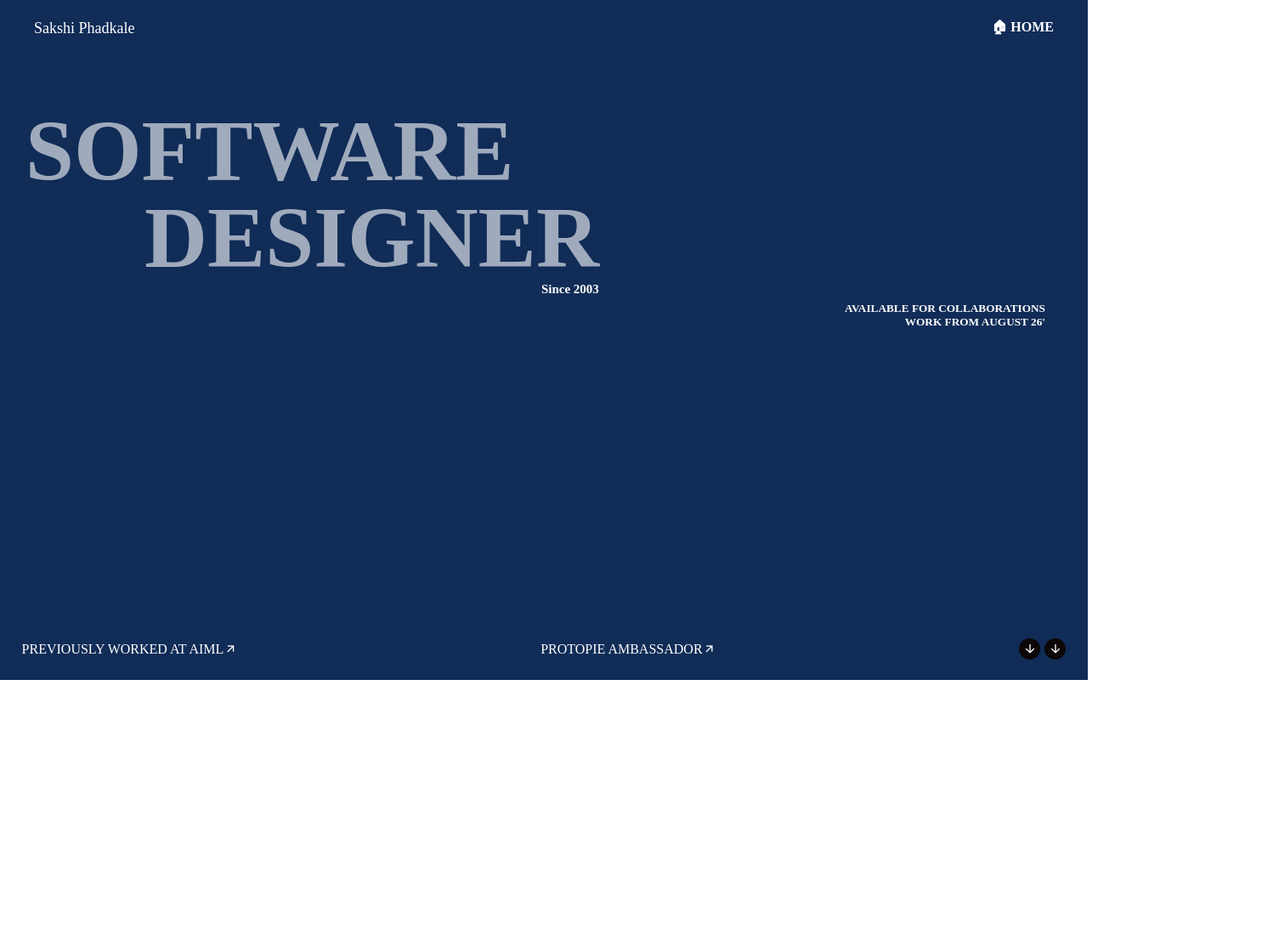
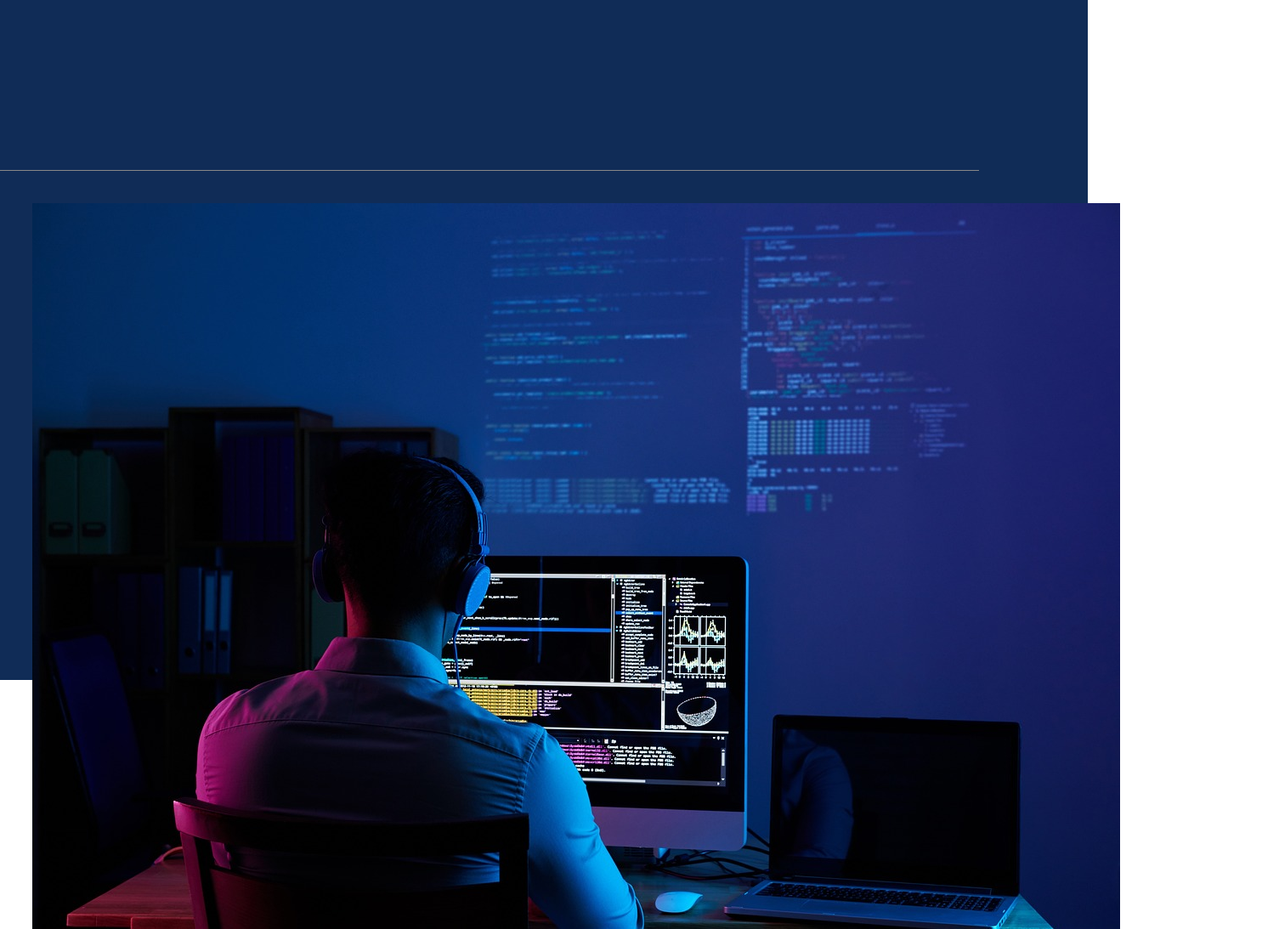
Before and after one commit to byte2055/GitHub, a plain HTML site: page index.html in a window 1280 px wide. Shown: the top 1093 px of the page at 85% size, 1505 px wide, since content can reach past the window. Before the commit the page ends 800 px from the top, so only its background shows below. Drawn offline with nearby package versions, Linux system fonts and the light colour scheme.

Commit message:
DAY 03 OF WEB

```diff
--- a/index.html
+++ b/index.html
@@ -11,7 +11,7 @@
 </head>
 <body>
     <div id="main">
-        <div id="hero">
+      <!--  <div id="hero">
             <div id="nav">
                 <a href="#">Sakshi Phadkale</a>
                 <h4>
@@ -37,8 +37,26 @@
                 <div class="circle"><i class="ri-arrow-down-line"></i></div>
                 <div class="circle"><i class="ri-arrow-down-line"></i></div>
             </div>
-           </div>
+           </div>-->
         </div>
+        <div id="second">
+            <div class="elem">
+                <img src="./sde.jpg" alt="">
+                <h1>The Plug</h1>
+                <h5>2055</h5>
+
+            </div>
+                <div class="elem">
+                <img src="./exp.png" alt="">
+                <h1>Experience</h1>
+                <h5>2055</h5>
+                            </div>
+                                <div class="elem elemlast">
+                                <img src="./pro.png" alt="">
+                                <h1>Professional</h1>
+                                <h5>2055</h5>
+                                            </div>
+                        </div>
     </div>
 </body>
 </html>
--- a/style.css
+++ b/style.css
@@ -97,3 +97,41 @@ html,body {
     border-radius: 50%;
     background-color: #0c0606;
 }
+
+#second{
+    color: #fff;
+    padding-right: 10vw;
+    padding-top: 200px;
+    width: 100%;
+    height: 100vh;
+    background-color: #102C57;
+}
+ .elem {
+    position: relative;
+    display: flex;
+    align-items: center;
+    justify-content: space-between;
+    width: 100%;
+    padding: 3vw 3vw;
+    padding-right: 0vw;
+    border-top: 1px solid #888;
+ }
+
+ .elem h1{
+    text-transform: uppercase;
+    font-size: 4.5vw;
+    opacity: .7;
+}
+
+.elemlast {
+    border-bottom: 1px solid #888;
+
+}
+.elem h5{
+    opacity: .7;
+}
+.elem image{
+    height: 100%;
+    z-index: 999;
+    position: absolute;
+}
```
Also changed, not shown: exp.png (added), pro.png (added), sde.jpg (added).
